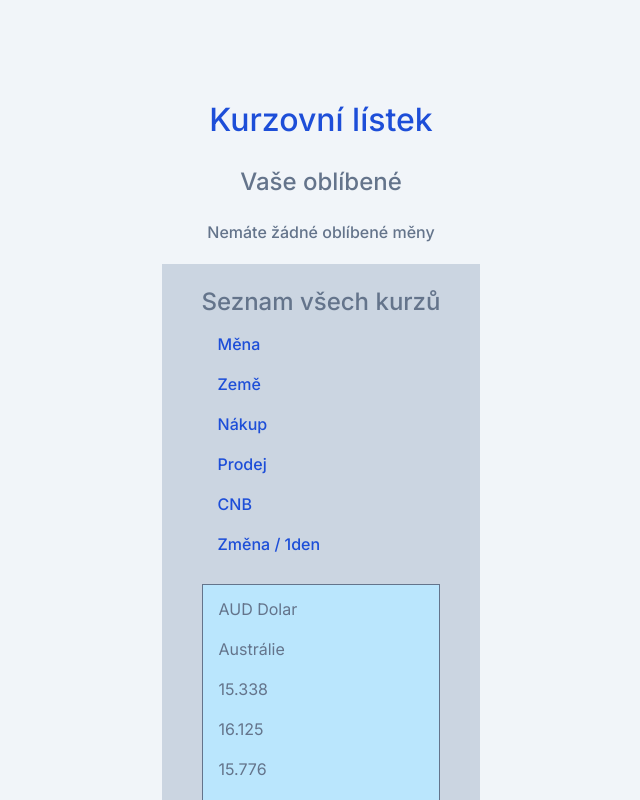
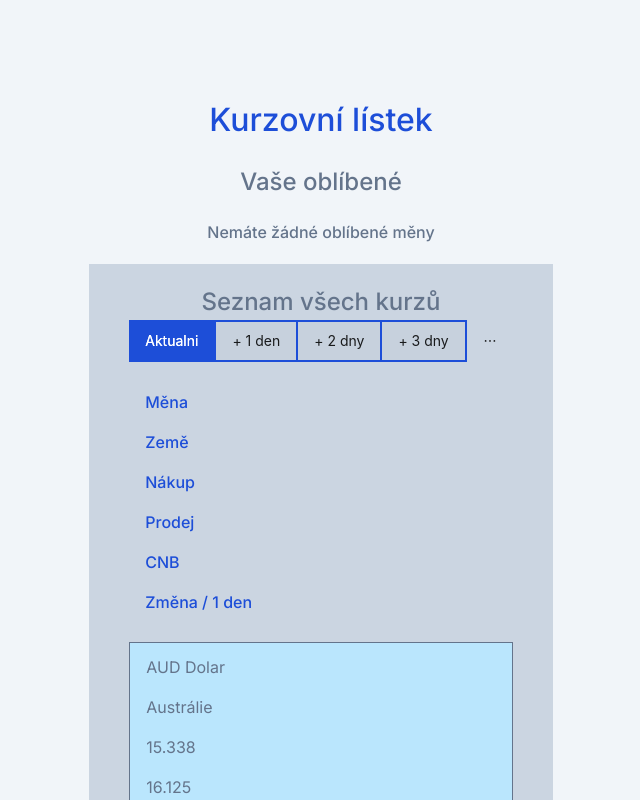
Before and after one commit to no-need-to-be-anonymous/exchange-list, a Next.js app: page / in a window 1280 px wide. Shown: the top 800 px of the page, without its empty margins (319-959 px from the left). Built offline with nearby package versions, Linux system fonts and the light colour scheme.

Commit message:
feat: add prediction views

```diff
--- a/package.json
+++ b/package.json
@@ -14,6 +14,7 @@
     "@types/node": "20.2.5",
     "@types/react": "18.2.7",
     "@types/react-dom": "18.2.4",
+    "antd": "^5.5.1",
     "autoprefixer": "10.4.14",
     "eslint": "8.41.0",
     "eslint-config-next": "13.4.4",
--- a/src/app/Dashboard.tsx
+++ b/src/app/Dashboard.tsx
@@ -10,7 +10,7 @@ import { useFavoriteCurrency } from '@/context/FavoriteCurrencyContext';
 export const Dashboard = (): JSX.Element => {
   const { favoriteCurrencies, favoriteCurrencyAdd, favoriteCurrencyDelete } = useFavoriteCurrency();
 
-  const currenciesList: Currency[] = useMemo(
+  const currenciesList = useMemo<Currency[]>(
     () =>
       currencies.map((item) => ({
         ...item,
--- a/src/app/ExchangeList.tsx
+++ b/src/app/ExchangeList.tsx
@@ -2,16 +2,40 @@
 
 import { ColumnDef } from '@tanstack/react-table';
 import { Currency } from '@/types';
-import { useMemo } from 'react';
+import { useEffect, useMemo, useState } from 'react';
 import { formatNumber } from '@/utils/formatNumber';
 import { Table } from '../components/Table/Table';
+import { Tabs, TabsProps } from 'antd';
+import { makePredictedExchanges } from '@/utils/makePredictedExchanges';
 
 interface TableProps {
   data: Currency[];
   favoriteCurrencyAdd: (currency: string) => void;
 }
 
+const tabItems: TabsProps['items'] = [
+  {
+    label: 'Aktualni',
+    key: '0',
+  },
+  {
+    label: '+ 1 den',
+    key: '1',
+  },
+  {
+    label: '+ 2 dny',
+    key: '2',
+  },
+  {
+    label: '+ 3 dny',
+    key: '3',
+  },
+];
+
 export const ExchangeList = ({ data, favoriteCurrencyAdd }: TableProps): JSX.Element => {
+  const [activeView, setActiveView] = useState('0');
+  const [exchangeList, setExchangeList] = useState<Currency[]>(data);
+
   const columns = useMemo<ColumnDef<Currency, any>[]>(
     () => [
       {
@@ -37,7 +61,10 @@ export const ExchangeList = ({ data, favoriteCurrencyAdd }: TableProps): JSX.Ele
         accessorFn: (row) => formatNumber(row.cnb),
       },
       {
-        header: 'Změna / 1den',
+        header: () => {
+          if (activeView === '0' || activeView === '1') return 'Změna / 1 den';
+          return `Změna / ${activeView} dny`;
+        },
         accessorKey: 'move',
         cell: (currency) => {
           const isNegative = Number(currency.getValue()) < 0;
@@ -61,13 +88,23 @@ export const ExchangeList = ({ data, favoriteCurrencyAdd }: TableProps): JSX.Ele
         },
       },
     ],
-    [favoriteCurrencyAdd]
+    [favoriteCurrencyAdd, activeView]
   );
+
+  useEffect(() => {
+    if (activeView === '0') {
+      setExchangeList(data);
+      return;
+    }
+
+    setExchangeList(makePredictedExchanges(data, Number(activeView)));
+  }, [activeView, data]);
 
   return (
     <div className="bg-container-secondary px-10 py-5">
       <h2 className="text-typography-secondary text-center">Seznam všech kurzů</h2>
-      <Table key={1} columns={columns} data={data} />
+      <Tabs centered activeKey={activeView} onChange={setActiveView} type="card" items={tabItems} />
+      <Table key={1} columns={columns} data={exchangeList} />
     </div>
   );
 };
--- a/src/app/globals.css
+++ b/src/app/globals.css
@@ -31,3 +31,27 @@ body {
     font-weight: 500;
   }
 }
+
+/* Ant Design tabs overrides */
+.ant-tabs-nav-wrap {
+  gap: 0 !important;
+}
+
+.ant-tabs-tab {
+  border-radius: 0 !important;
+  border: 2px solid #1d4ed8 !important;
+  margin-left: -2px !important;
+}
+
+.ant-tabs-nav::before {
+  border-bottom: none !important;
+}
+
+.ant-tabs-tab-active {
+  background: #1d4ed8 !important;
+  color: #fff !important;
+}
+
+.ant-tabs-tab-active > .ant-tabs-tab-btn {
+  color: #fff !important;
+}
--- a/src/utils/formatNumber.ts
+++ b/src/utils/formatNumber.ts
@@ -1,9 +1,7 @@
-export const formatNumber = (
-  value: number,
-  options: Intl.NumberFormatOptions = {
+export const formatNumber = (value: number, options?: Intl.NumberFormatOptions) => {
+  return new Intl.NumberFormat('en-US', {
     minimumFractionDigits: 3,
     maximumFractionDigits: 3,
-  }
-) => {
-  return new Intl.NumberFormat('en-US', options).format(value);
+    ...options,
+  }).format(value);
 };
--- /dev/null
+++ b/src/utils/makePredictedExchanges.ts
@@ -0,0 +1,13 @@
+import { Currency } from '@/types';
+
+export const makePredictedExchanges = (data: Currency[], days: number): Currency[] =>
+  data.map((item) => {
+    const move = item.move * days;
+    const nomanialChange = (item.cnb / 100) * move;
+    const cnb = item.cnb + nomanialChange;
+    return {
+      ...item,
+      move,
+      cnb,
+    };
+  });
```
Also changed, not shown: 2 other files (tests, documents, lock files or other folders).
